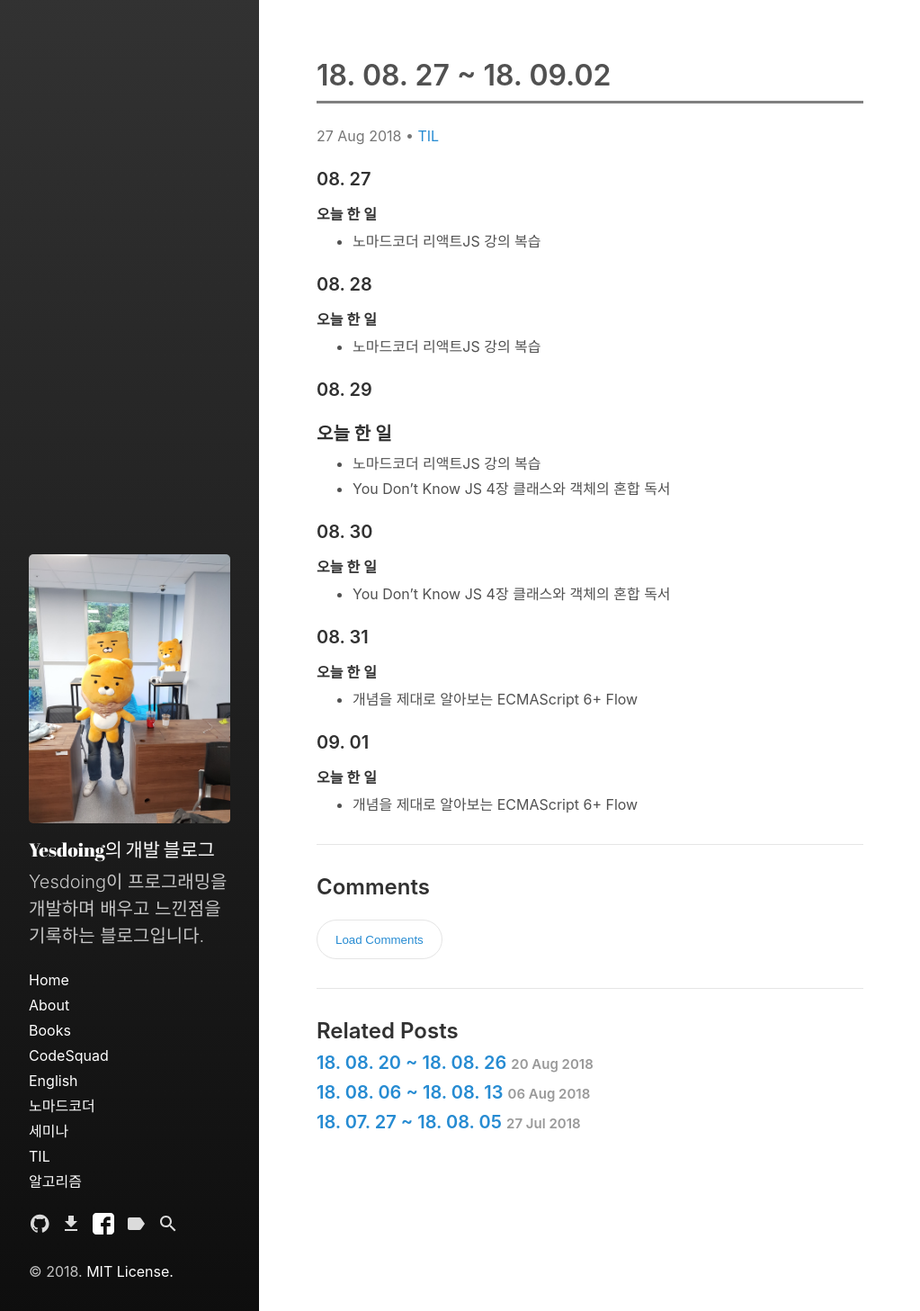
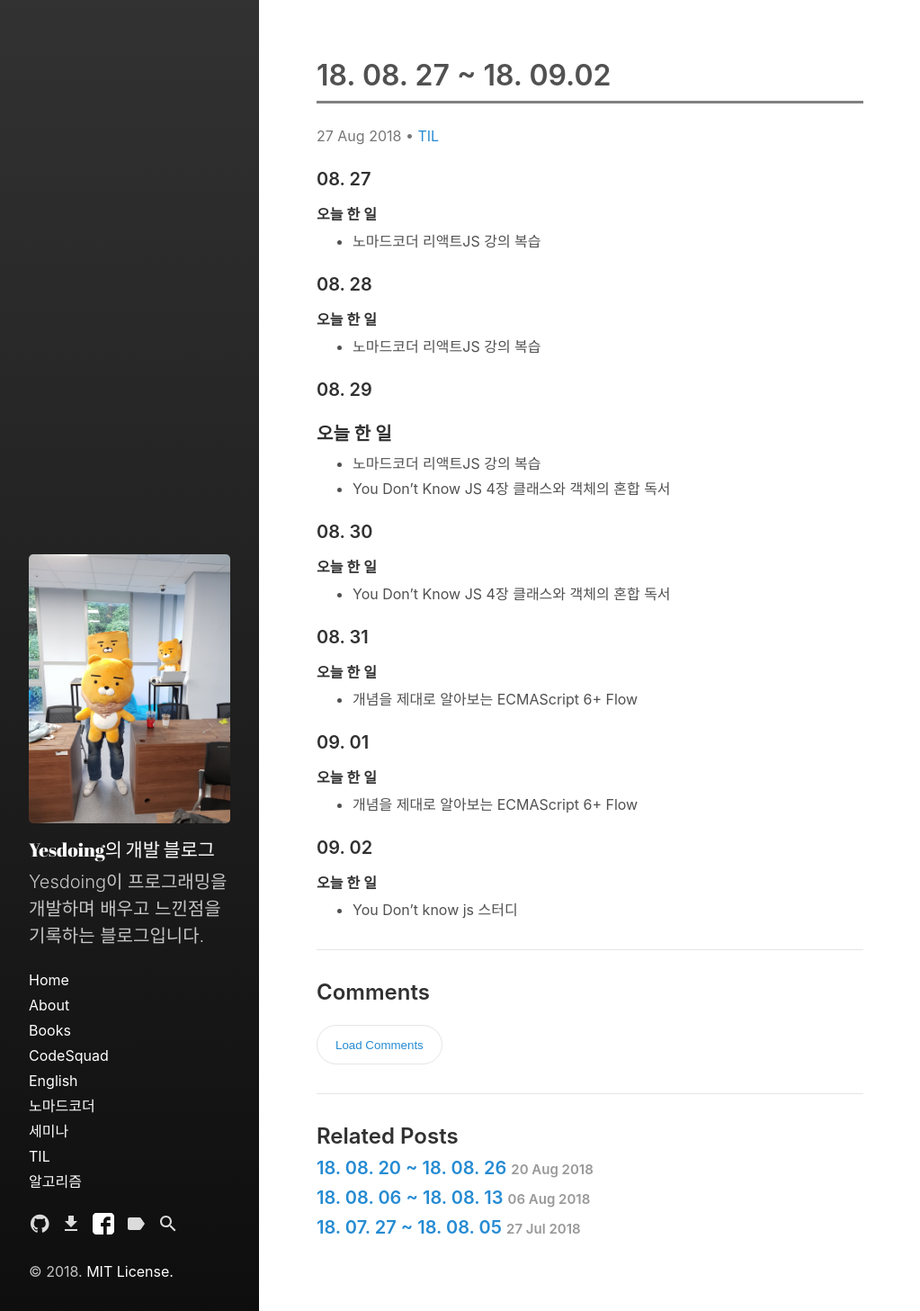
Before and after one commit to Yesdoing/Yesdoing.github.io, a Jekyll site: the page built from _posts/TIL/2018-08-27-09-02-TIL.md, in a window 1280 px wide. Shown: the whole page at 90% size, without its empty margins (0-1023 px from the left). Built offline with Jekyll 4.4.1, drawn with Linux system fonts in a browser that asks for light colours.

Commit message:
add blog post

```diff
--- a/_posts/TIL/2018-08-27-09-02-TIL.md
+++ b/_posts/TIL/2018-08-27-09-02-TIL.md
@@ -29,3 +29,7 @@ categories:
 ### 09. 01
 #### 오늘 한 일
 - 개념을 제대로 알아보는 ECMAScript 6+ Flow
+
+### 09. 02
+#### 오늘 한 일
+- You Don't know js 스터디
```
